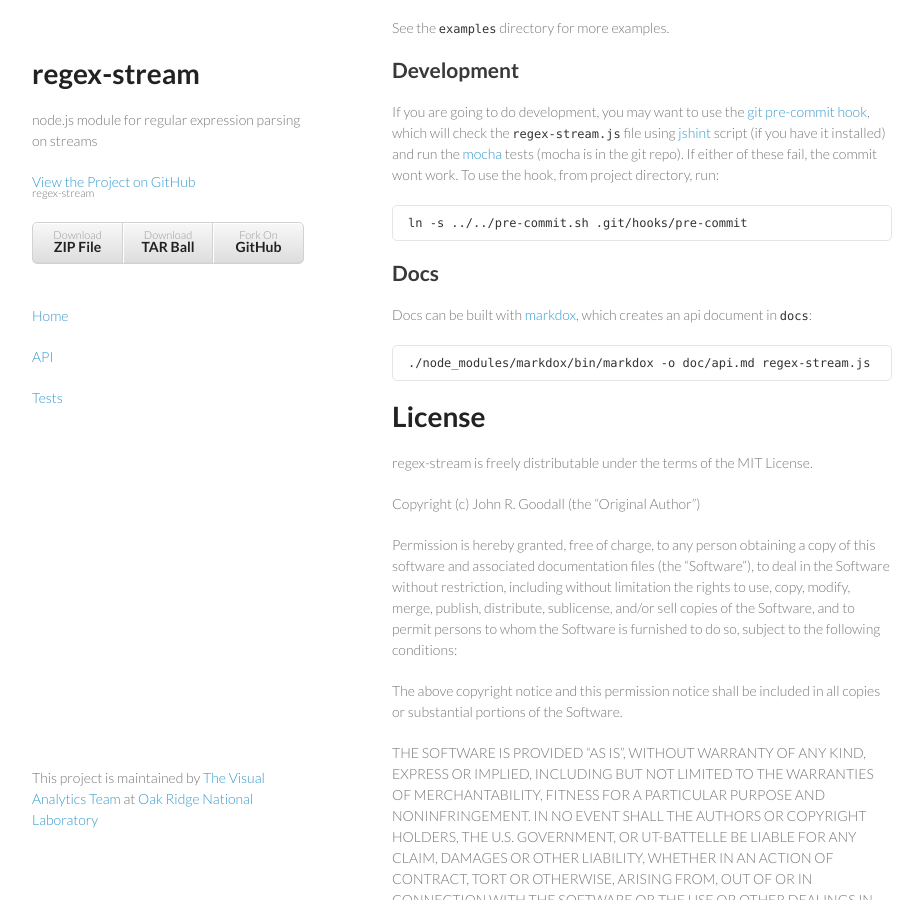
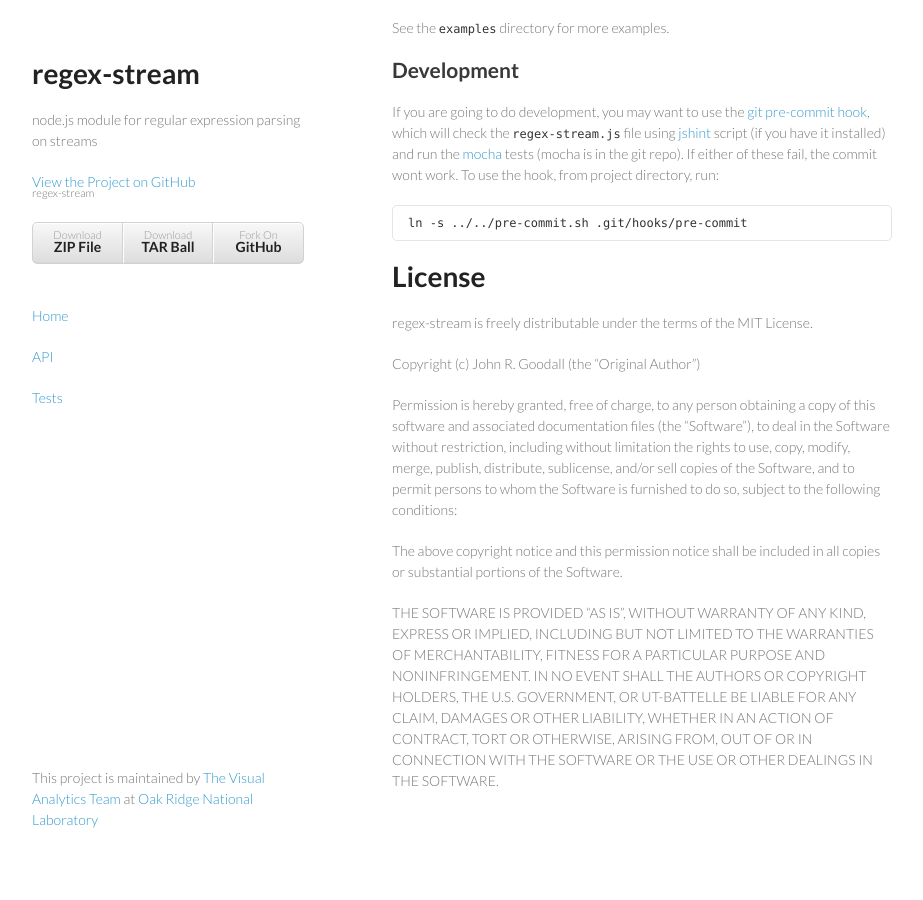
Before and after one commit to ornl-sava/regex-stream, a Jekyll site: the page built from site/index.md, in a window 1280 px wide and 900 px high, scrolled down 1207 px. Shown: the whole window, without its empty margins (178-1101 px from the left). Built offline with Jekyll 4.4.1, drawn with Linux system fonts in a browser that asks for light colours; Markdown is read by kramdown in place of the engine named in the settings; after the commit the page ends 2068 px from its top, so only the background shows below that.

Commit message:
removed docs section from readme, interested users can look in package.json for building docs

```diff
--- a/site/index.md
+++ b/site/index.md
@@ -61,12 +61,6 @@ If you are going to do development, you may want to use the [git pre-commit hook
     ln -s ../../pre-commit.sh .git/hooks/pre-commit
 
 
-## Docs
-
-Docs can be built with [markdox](http://cbou.github.com/markdox/), which creates an api document in `docs`:
-
-    ./node_modules/markdox/bin/markdox -o doc/api.md regex-stream.js
-
 
 # License
 
```
Also changed, not shown: README.md.
